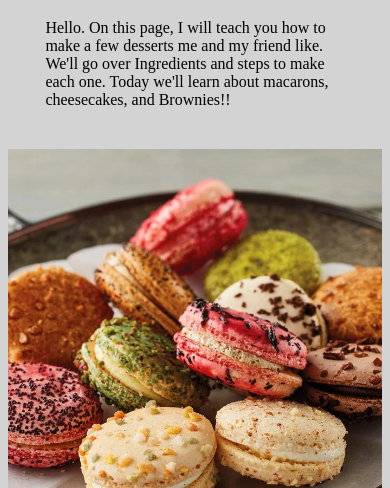
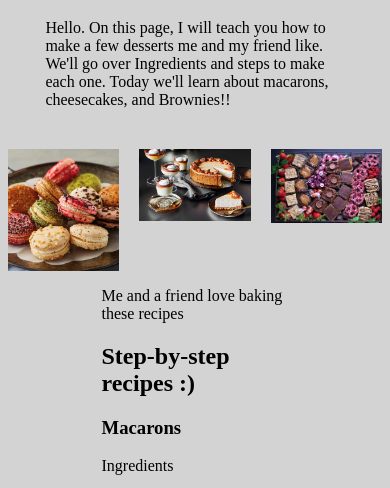
Before and after one commit to saadatam/ccp_tablet_w24, a plain HTML site: page recipes.html in a window 390 px wide. Shown: the part 327-815 px from the top of the page. Drawn offline with Linux system fonts and the light colour scheme.

Commit message:
fifth mobile update

```diff
--- a/recipes.html
+++ b/recipes.html
@@ -23,7 +23,7 @@
     <main id="recipes">
         <h1 style="margin:auto; position: relative; width: 20%; padding-bottom: 40px; padding-top:20px">Favorites Recipes</h1>
         <p style="margin:auto; position: relative; width: 80%; padding-bottom: 40px; "> Hello. On this page, I will teach you how to make a few desserts me and my friend like. We'll go over Ingredients and steps to make each one. Today we'll learn about macarons, cheesecakes, and Brownies!!</p>
-        <div class="myGrid">
+        <div class="my-grid">
           <img src="images/Macarons.jpg" width = "100%" alt="macarons">
           <img src="images/Cheesecake.jpg" width = "100%" alt="gourmet cheesecake ">
           <img src="images/brownie_variety.jpg" width = "100%" alt="gourmet brownies ">
```
